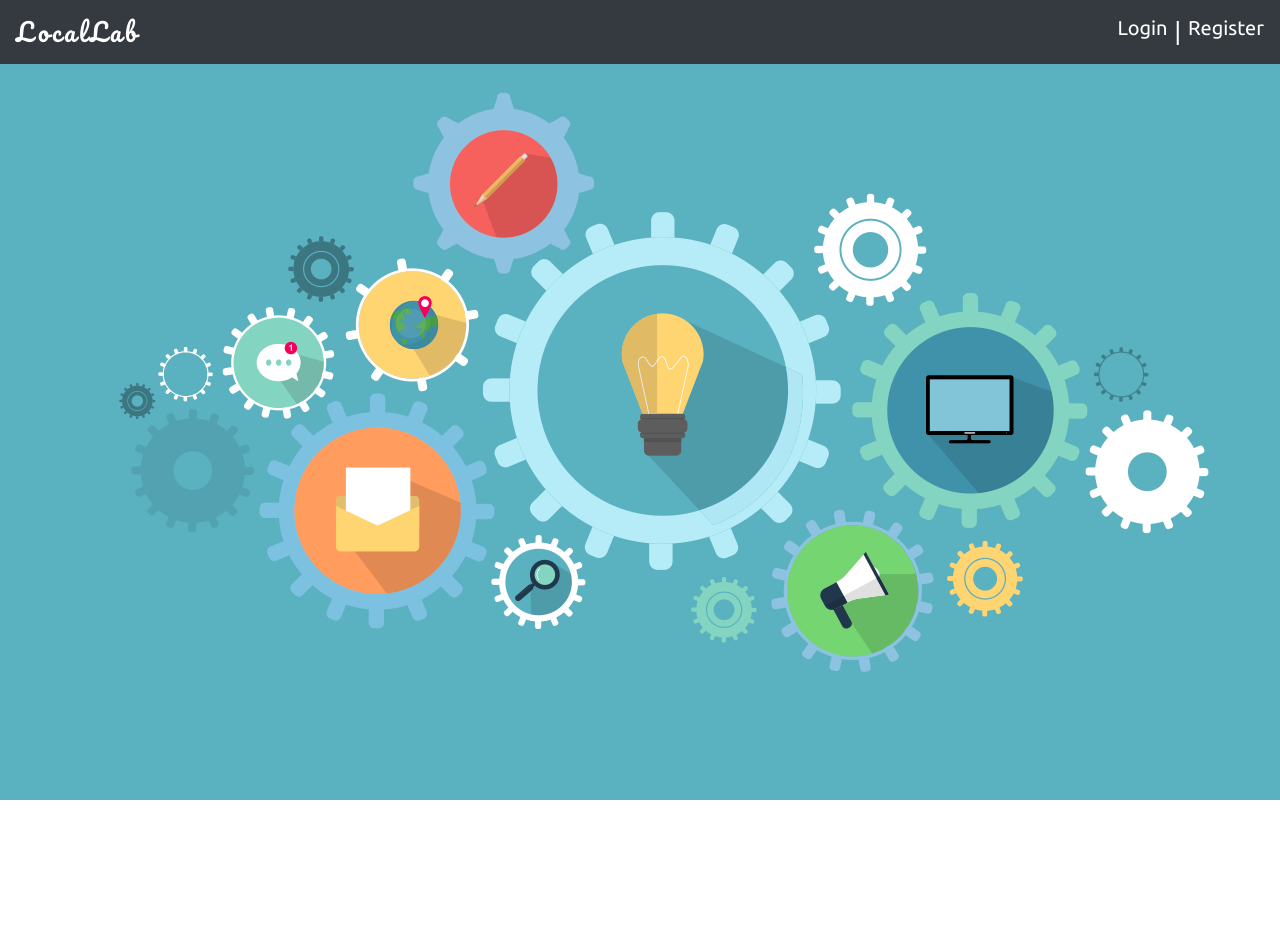
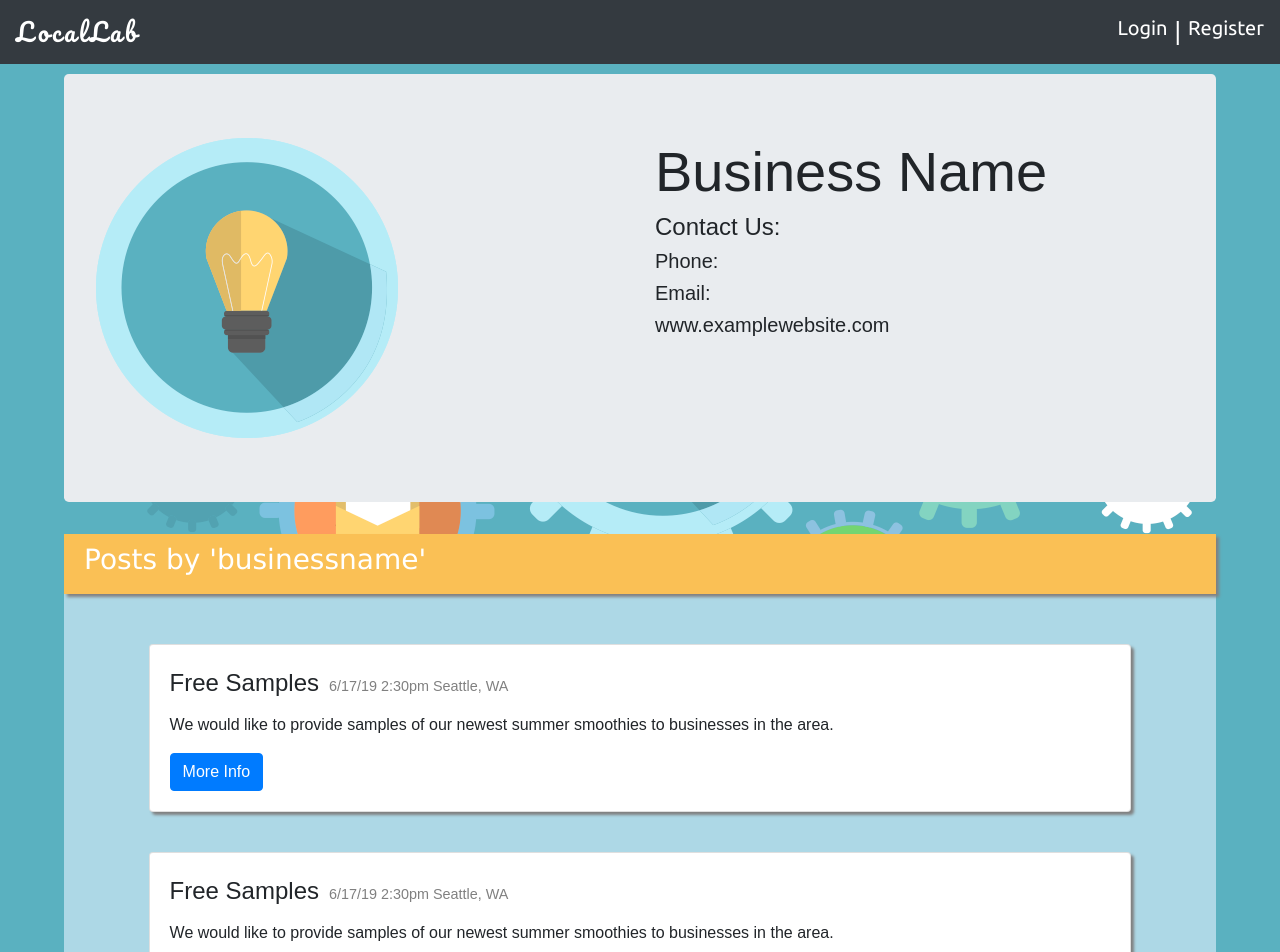
Before and after one commit to jlaceda/locollab, a React (Create React App) app in the folder client/: page /profile in a window 1280 px wide. Shown: the top 952 px of the page. Before the commit the page ends 800 px from the top, so only its background shows below. Built offline with nearby package versions, Linux system fonts and the light colour scheme.

Commit message:
added profile page

```diff
--- a/client/src/App.jsx
+++ b/client/src/App.jsx
@@ -5,7 +5,7 @@ import './components/Navbar/index';
 import "./App.css";
 import Navbar from "./components/Navbar/index";
 import Main from "./components/Main";
-import Profile from "./components/ProfilePage/profile"
+import ProfilePage from "./components/ProfilePage"
 
 class App extends Component {
   render() {
@@ -13,7 +13,7 @@ class App extends Component {
       <Router>
         <Navbar />
         <Switch>
-        <Route path='/profile' components={Profile}/>
+        <Route path='/profile' component={ProfilePage}/>
         <Route path='/newProfile' component={BizProfile}/>
 
         <Route path='/main' component={Main}></Route>
--- /dev/null
+++ b/client/src/components/ProfilePage/index.jsx
@@ -0,0 +1,60 @@
+import React from "react";
+import "./style.css";
+import photo from "../ProfilePage/bgsmall.png"
+
+
+function Profile() {
+return(
+<div clasName="container">
+<div className="row" id="head">
+<div className="jumbotron">
+  <div className="row">
+  <div className="col">
+  <img src={photo} className="mr-3" alt="..."></img>
+  </div>
+  <div className="col">
+  <h1 className="display-4">Business Name</h1>
+  <h4>Contact Us:</h4>
+  <h5>Phone: </h5>
+  <h5>Email: </h5>
+  <h5>www.examplewebsite.com</h5>
+  </div>
+  </div>
+</div>
+</div>
+
+<div className="row" id="body">
+
+  <div className="row" id="header">
+   <h3>Posts by 'businessname'</h3>
+  </div>
+  <div className="row" id="content">
+  <div class="card">
+    <div class="card-body">
+
+      <p class="card-title">Free Samples
+      <span class="date">6/17/19 2:30pm Seattle, WA</span>
+      </p>
+
+      <p class="card-text">We would like to provide samples of our newest summer smoothies to businesses in the area.</p>
+      <a href="#" class="btn btn-primary">More Info</a>
+    </div>
+  </div>
+  <div class="card">
+    <div class="card-body">
+
+      <p class="card-title">Free Samples
+      <span class="date">6/17/19 2:30pm Seattle, WA</span>
+      </p>
+
+      <p class="card-text">We would like to provide samples of our newest summer smoothies to businesses in the area.</p>
+      <a href="#" class="btn btn-primary">More Info</a>
+    </div>
+  </div>
+</div>
+</div>
+</div>
+)
+}
+
+export default Profile;
--- a/client/src/components/ProfilePage/profile.jsx
+++ /dev/null
@@ -1,30 +0,0 @@
-import React from "react";
-import "./style.css";
-
-
-
-function Profile() {
-return(
-<div>
-<div class="jumbotron">
-  <h1 class="display-4">Business Name</h1>
-  <h4>Contact Us:</h4>
-  <h5>Phone: </h5>
-  <h5>Email: </h5>
-  <h5>www.examplewebsite.com</h5>
-</div>
-<div class="media">
-  <img src="..." class="mr-3" alt="..."></img>
-  <div class="media-body">
-    <h5 class="mt-0">Media heading</h5>
-    Cras sit amet nibh libero, in gravida nulla. Nulla vel metus scelerisque ante sollicitudin. Cras purus odio, vestibulum in vulputate at, tempus viverra turpis. Fusce condimentum nunc ac nisi vulputate fringilla. Donec lacinia congue felis in faucibus.
-
-  </div>
-  <button class="btn btn-primary">Go somewhere</button>
-  <button class="btn btn-primary">Save</button>
-</div>
-</div>
-)
-}
-
-export default Profile;
--- a/client/src/components/ProfilePage/style.css
+++ b/client/src/components/ProfilePage/style.css
@@ -0,0 +1,69 @@
+#head,
+#body {
+    width: 90%;
+    margin-left: auto;
+    margin-right: auto;
+}
+
+.jumbotron {
+    width: 100%;
+    height: 100%;
+
+}
+
+.container {
+    background-color: lightblue;
+    width: 90%;
+    margin-left: auto;
+    margin-right: auto;
+
+
+}
+
+#body {
+    background-color: lightblue;
+    margin-top: 0px;
+}
+
+#head {
+    margin-bottom: 0px;
+    margin-top: 10px;
+}
+
+#header {
+    font-family: Verdana, Geneva, sans-serif;
+    color: white;
+    margin-left: 0px;
+    margin-right: 0px;
+    background-color: rgb(250, 192, 85);
+    width: 100%;
+    height: 60px;
+    box-shadow: 3px 3px 3px grey;
+    align-content: center;
+    padding: 20px;
+}
+
+#content {
+    padding: 30px;
+    width: 100%;
+    margin-left: auto;
+    margin-right: auto;
+
+}
+
+.card {
+    width: 90%;
+    margin-left: auto;
+    margin-right: auto;
+    box-shadow: 3px 3px 3px grey;
+}
+
+.date {
+    margin: 10px;
+    font-size: 60%;
+    color: grey;
+}
+
+.card-title {
+    font-size: 150%;
+}
```
Also changed, not shown: client/src/bgsmall.png (added), client/src/components/ProfilePage/bgsmall.png (added).
